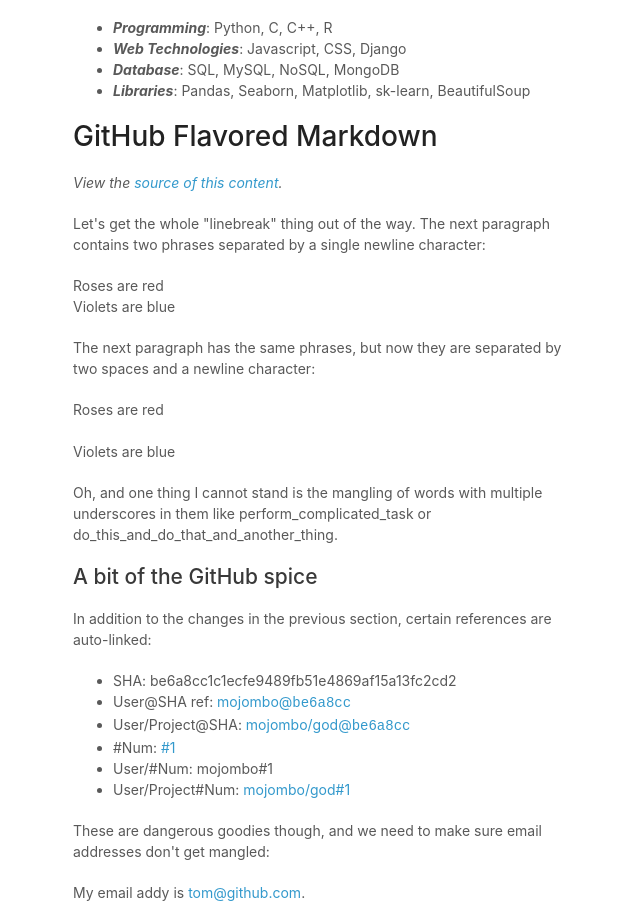
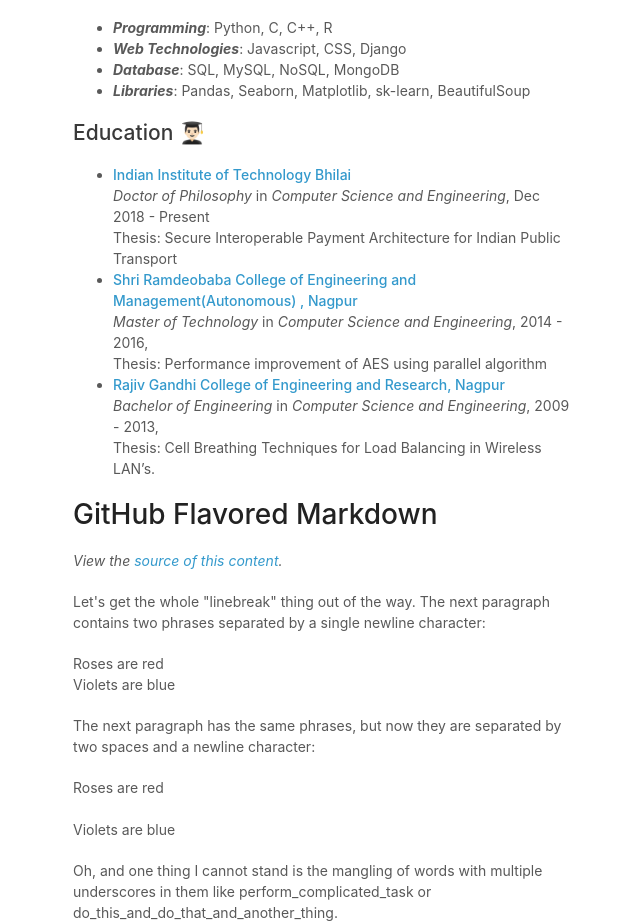
Before and after one commit to vhsathawane/vhsathawane.github.io, a plain HTML site: page index.html in a window 1280 px wide. Shown: the part 1047-1968 px from the top of the page, without its empty margins (497-1137 px from the left). Drawn offline with Linux system fonts and the light colour scheme.

Commit message:
Update index.html

```diff
--- a/index.html
+++ b/index.html
@@ -68,6 +68,25 @@
     <li><b><em>Web Technologies</em></b>: Javascript, CSS, Django</li>
     <li><b><em>Database</em></b>: SQL, MySQL, NoSQL, MongoDB</li>
     <li><b><em>Libraries</em></b>: Pandas, Seaborn, Matplotlib, sk-learn, BeautifulSoup</li>
+  </ul>
+  <h2 id="education-">Education 👨🏻&zwj;🎓</h2>
+  <ul>
+    <li><strong><a href="https://www.iitbhilai.ac.in/" previewlistener="true">Indian Institute of Technology Bhilai</a></strong>
+  <br>
+  <em>Doctor of Philosophy</em> in <em>Computer Science and Engineering</em>, Dec 2018 - Present
+  <br>
+  Thesis: Secure Interoperable Payment Architecture for Indian Public Transport </li>
+    <li><strong><a href="https://www.rknec.edu/" previewlistener="true">Shri Ramdeobaba College of Engineering and Management(Autonomous) , Nagpur</a></strong>
+  <br>
+  <em>Master of Technology</em> in <em>Computer Science and Engineering</em>, 2014 - 2016,
+  <br>
+  Thesis: Performance improvement of AES using parallel algorithm </li>
+    <li><strong><a href="https://rgcer.edu.in/" previewlistener="true">
+      Rajiv Gandhi College of Engineering and Research, Nagpur
+      </a></strong>
+  <br>
+  <em>Bachelor of Engineering</em> in <em>Computer Science and Engineering</em>, 2009 - 2013,  <br>
+  Thesis: Cell Breathing Techniques for Load Balancing in Wireless LAN’s.</li>
   </ul>
 
 
```
